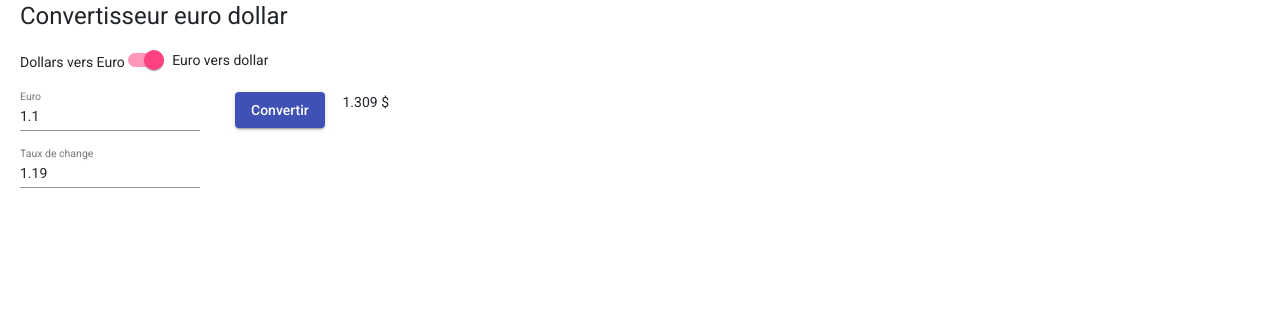
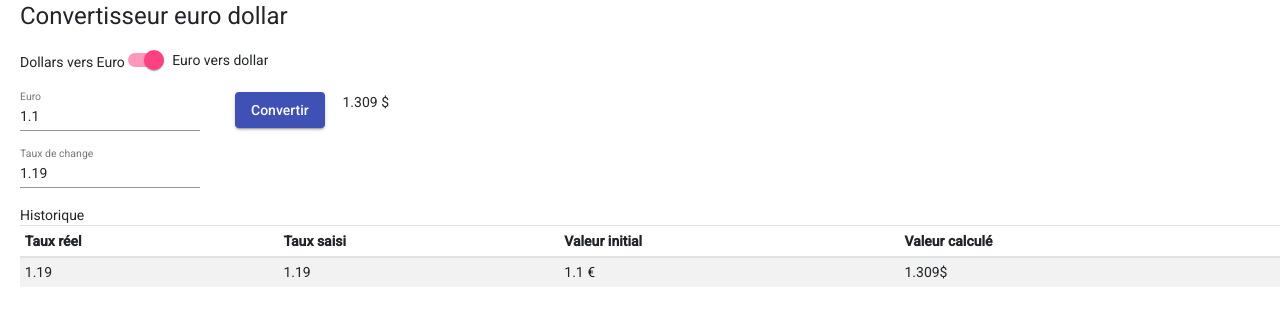
Before and after one commit to al1le/convertisseur, an Angular app in the folder convertisseur/: page / in a window 1280 px wide. Both pictures are taken after a click on the button "Convertir". Shown: the top 326 px of the page. Built offline with nearby package versions, Linux system fonts and the light colour scheme.

Commit message:
add history table

```diff
--- a/convertisseur/src/app/app.component.html
+++ b/convertisseur/src/app/app.component.html
@@ -32,4 +32,23 @@
         <input matInput type="number" [(ngModel)]="rateEuroDollarCustom" (change)="changeRate()">
       </mat-form-field>
   </div>
+    Historique
+    <table *ngIf="history?.length > 0" class="table table-sm table-striped">
+      <thead>
+          <tr>
+              <th scope="col">Taux réel</th>
+              <th scope="col">Taux saisi</th>
+              <th scope="col">Valeur initial</th>
+              <th scope="col">Valeur calculé</th>
+          </tr>
+      </thead>
+      <tbody>
+        <tr *ngFor="let line of history">
+          <td>{{line.realRate}}</td>
+          <td>{{line.rateCustom}}</td>
+          <td>{{line.initial}}</td>
+          <td>{{line.calculated}}</td>
+        </tr>
+      </tbody>
+      </table>
 </div>
--- a/convertisseur/src/app/app.component.ts
+++ b/convertisseur/src/app/app.component.ts
@@ -13,6 +13,7 @@ export class AppComponent implements OnInit{
   euroToDollar:boolean;
   rateEuroDollarCustom:number;
   rateEuroDollarReal:number;
+  history: any[] = [];
 
   ngOnInit(): void {
     this.amountEuro = 1.1;
@@ -29,6 +30,16 @@ export class AppComponent implements OnInit{
     } else {
       this.amountEuro = this.amountDollar / this.rateEuroDollar;
     }
+    let historyLine = {
+      realRate: this.rateEuroDollarReal,
+      rateCustom: this.rateEuroDollarCustom,
+      initial: this.euroToDollar ? this.amountEuro + " €" : this.amountDollar + "$",
+      calculated: this.euroToDollar ? this.amountDollar + "$" : this.amountEuro + " €"
+    }
+    this.history.push(historyLine);
+    if(this.history.length > 5) {
+      this.history.shift();
+    }
   }
 
   changeRate() {
```
